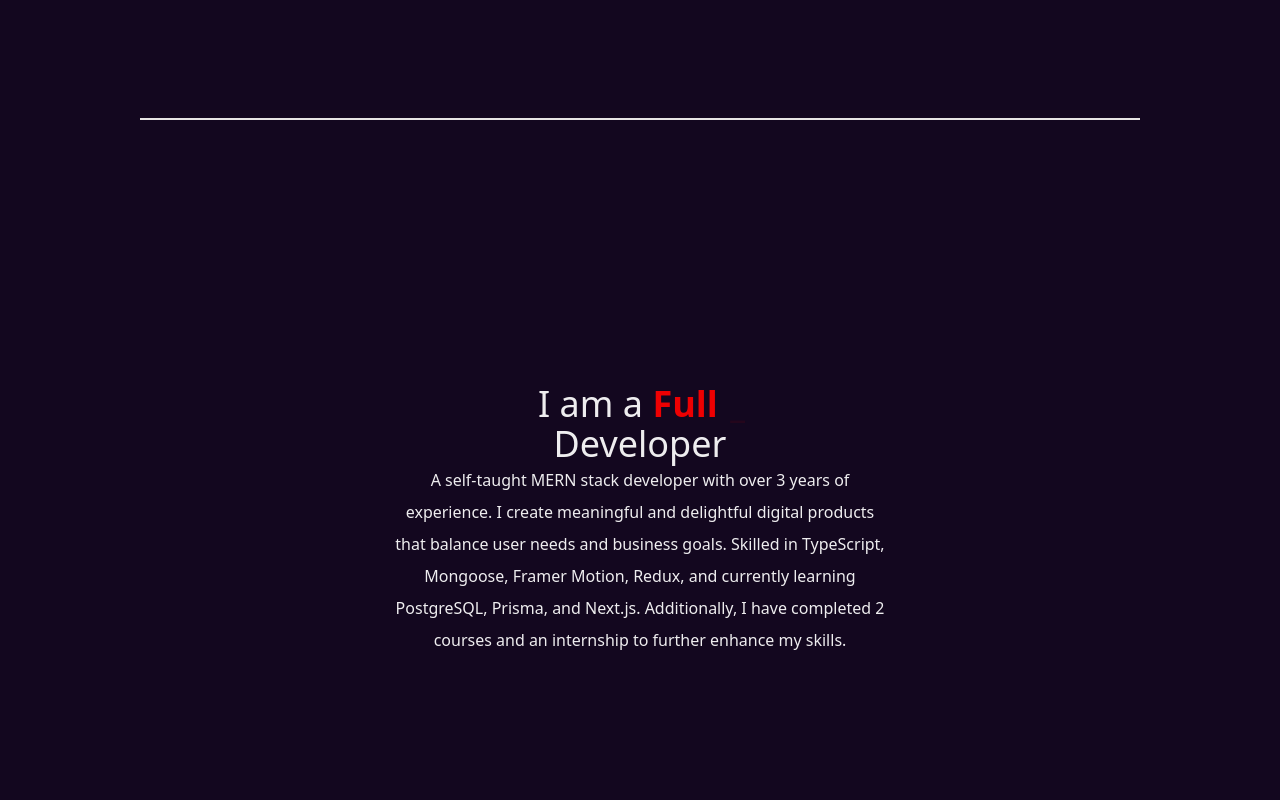
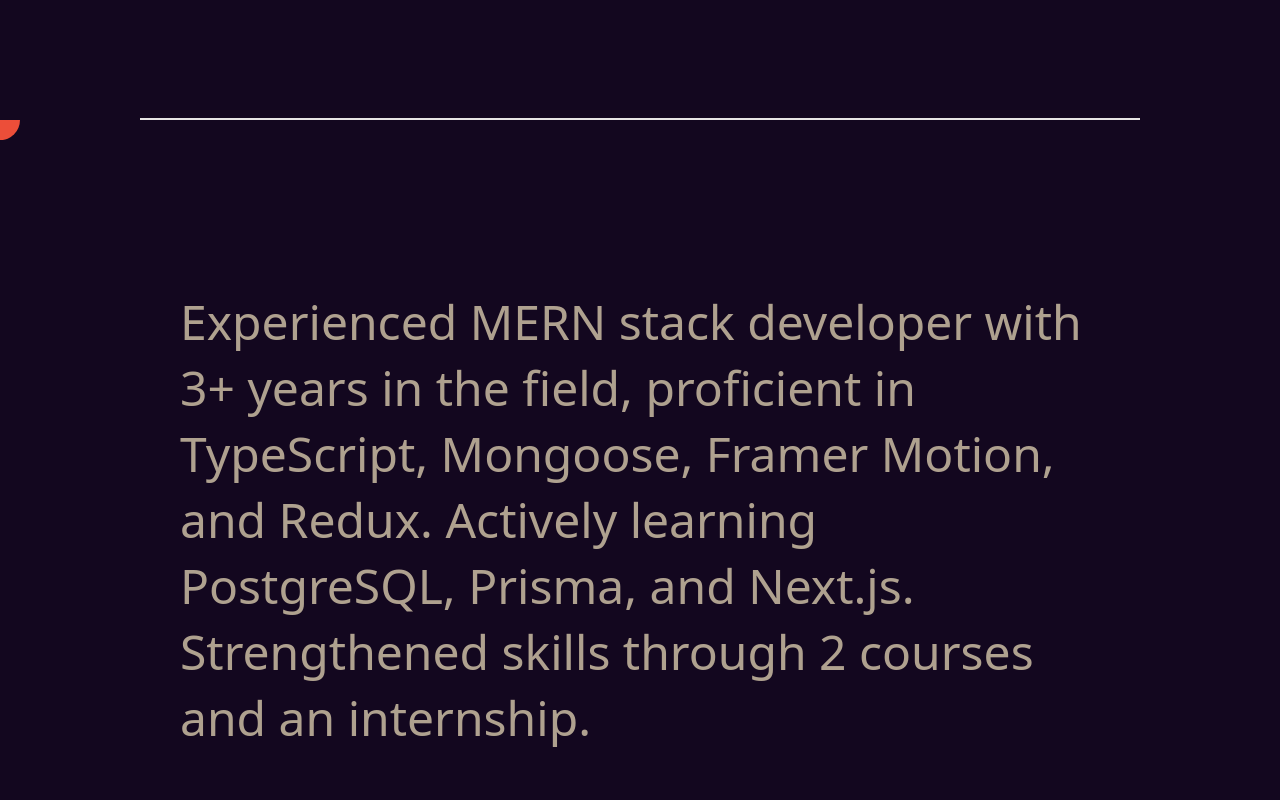
Before and after one commit to imtiazimran/portfolio-imran, a React (Vite) app: page / in a window 1280 px wide. Shown: the part 680-1480 px from the top of the page. Built offline with nearby package versions, Linux system fonts and the light colour scheme; no server answers.

Commit message:
mask added

```diff
--- a/package.json
+++ b/package.json
@@ -33,6 +33,7 @@
     "react-scroll": "^1.9.0",
     "react-simple-typewriter": "^5.0.1",
     "redux-persist": "^6.0.0",
+    "sass": "^1.77.8",
     "tailwind-merge": "^2.4.0",
     "tailwindcss-animate": "^1.0.7"
   },
--- a/src/pages/Home/WhoAmI.tsx
+++ b/src/pages/Home/WhoAmI.tsx
@@ -1,42 +1,49 @@
-import Container from "@/utils/Container";
-import { useScroll, useTransform, motion } from "framer-motion";
-import { useRef } from "react";
-import { Typewriter } from "react-simple-typewriter";
+import { motion } from "framer-motion";
+import { useState } from "react";
+import useMousePosition from "@/utils/useMousePosition";
+import styles from "./page.module.scss";
+const WhoAmI = () => {
+  const [isHovered, setIsHovered] = useState(false);
+  const { x, y } = useMousePosition();
+  const size = isHovered ? 400 : 40;
 
-const WhoAmI = () => {
-    const container = useRef(null)
+  return (
+    <main className={`${styles.main} text-xl md:text-5xl`}>
+      <motion.div
+        className={styles.mask}
+        animate={{
+          WebkitMaskPosition: `${(x as unknown as number) - size / 2}px ${
+            (y as unknown as number) - size / 2
+          }px`,
+          WebkitMaskSize: `${size}px`,
+        }}
+        transition={{ type: "tween", ease: "backOut", duration: 0.5 }}
+      >
+        <p
+          onMouseEnter={() => {
+            setIsHovered(true);
+          }}
+          onMouseLeave={() => {
+            setIsHovered(false);
+          }}
+        >
+          A self-taught MERN stack developer with 3+ years of experience,
+          skilled in TypeScript, Mongoose, Framer Motion, and Redux. Currently
+          learning PostgreSQL, Prisma, and Next.js. Completed 2 courses and an
+          internship to enhance my skills.
+        </p>
+      </motion.div>
 
-    const { scrollYProgress } = useScroll({
-        target: container,
-        offset: ['start end', 'start start']
-    })
-
-    const opacity = useTransform(scrollYProgress, [0, 1], [0.5, 1])
-
-    return (
-        <Container className="text-center flex justify-center items-center text-white w-4/5">
-            <motion.div style={{ opacity }} ref={container}>
-                <h1>I am a {" "}
-                    <span style={{ color: 'red', fontWeight: 'bold' }}>
-                        <Typewriter
-                            words={['Frontend', 'Backend', 'Full Stack', 'MERN']}
-                            loop={Infinity}
-                            cursor
-                            cursorStyle='_'
-                            typeSpeed={100}
-                            deleteSpeed={50}
-                            delaySpeed={2000}
-                        />
-                    </span>
-                    <br />
-                    Developer
-                </h1>
-                <p className="max-w-[500px] leading-8">
-                    A self-taught MERN stack developer with over 3 years of experience. I create meaningful and delightful digital products that balance user needs and business goals. Skilled in TypeScript, Mongoose, Framer Motion, Redux, and currently learning PostgreSQL, Prisma, and Next.js. Additionally, I have completed 2 courses and an internship to further enhance my skills.
-                </p>
-            </motion.div>
-        </Container>
-    );
+      <div className={`${styles.body} text-xl md:text-5xl `}>
+        <p>
+          Experienced MERN stack developer with 3+ years in the field,
+          proficient in TypeScript, Mongoose, Framer Motion, and Redux. Actively
+          learning PostgreSQL, Prisma, and Next.js. Strengthened skills through
+          2 courses and an internship.
+        </p>
+      </div>
+    </main>
+  );
 };
 
 export default WhoAmI;
--- /dev/null
+++ b/src/pages/Home/page.module.scss
@@ -0,0 +1,31 @@
+.main{
+    height: 100vh;
+
+    .mask, .body{
+      width: 100%;
+      height: 100%;
+      display: flex;
+      align-items: center;
+      justify-content: center;
+      color: #afa18f;
+      line-height: 66px;
+      cursor: default;
+
+      p{
+        width: 1000px;
+        padding:40px;
+      }
+      span{
+        color: #ec4e39;
+      }
+    }
+
+    .mask{
+      mask-image: url("../../assets/mask.svg");
+      mask-repeat: no-repeat;
+      mask-size: 40px;
+      background: #ec4e39;
+      position: absolute;
+      color: white;
+    }
+}
--- /dev/null
+++ b/src/utils/useMousePosition.tsx
@@ -0,0 +1,17 @@
+/* eslint-disable @typescript-eslint/no-explicit-any */
+import { useEffect, useState } from "react";
+
+const useMousePosition = () => {
+        const [mousePosition, setMousePosition] = useState({ x: null, y: null });
+
+        const updateMousePosition = (ev: any) => {
+            setMousePosition({ x: ev.clientX, y: ev.clientY });
+        }
+        useEffect(() => {
+            window.addEventListener('mousemove', updateMousePosition);
+            return () => window.removeEventListener('mousemove', updateMousePosition)
+        }, []);
+    return mousePosition
+};
+
+export default useMousePosition;
```
Also changed, not shown: public/data.json (added, +220 -0 lines), src/assets/mask.svg (added), 1 other file (tests, documents, lock files or other folders).
